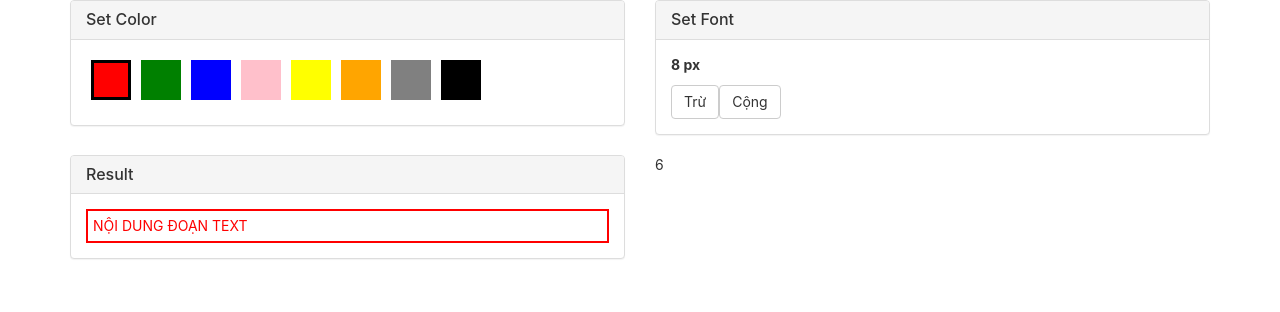
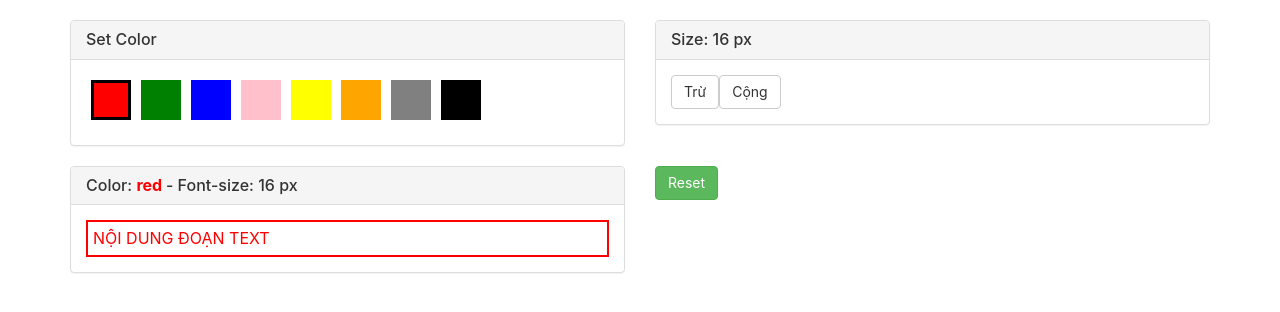
Before and after one commit to toanvan273/React-setColor-transfer-props-state, a React (Create React App) app: page / in a window 1280 px wide. Shown: the top 312 px of the page. Built offline with nearby package versions, Linux system fonts and the light colour scheme.

Commit message:
set font

```diff
--- a/src/App.css
+++ b/src/App.css
@@ -1,23 +1,4 @@
-.App {
-  text-align: center;
-}
 
-.App-logo {
-  animation: App-logo-spin infinite 20s linear;
-  height: 40vmin;
-  pointer-events: none;
-}
-
-.App-header {
-  background-color: #282c34;
-  min-height: 100vh;
-  display: flex;
-  flex-direction: column;
-  align-items: center;
-  justify-content: center;
-  font-size: calc(10px + 2vmin);
-  color: white;
-}
 
 .panel-body span{
     display: inline-block;
@@ -33,3 +14,6 @@
   border: 2px solid red;
   padding: 5px;
 }
+.container{
+  margin-top: 20px
+}
--- a/src/App.js
+++ b/src/App.js
@@ -3,13 +3,14 @@ import './App.css'
 import SetColor from './components/setColor'
 import SetFont from './components/SetFont'
 import Result from './components/Result'
+import Reset from './components/Reset'
 class App extends Component {
     constructor(props){
         super(props)
 
         this.state = {
             color : 'red',
-            fontSize: '16px'
+            fontSize: 16,
         }
     }
     toGetColor = (param) => {
@@ -18,7 +19,20 @@ class App extends Component {
         })
     }
     togetFont = (param) => {
+        if(this.state.fontSize + param >= 8 && this.state.fontSize + param <= 36 ){
+            this.setState({
+                fontSize: this.state.fontSize + param
+            })
+        }
 
+    }
+    toReset = (x) => {
+        if(x){
+            this.setState({
+                color : 'red',
+                fontSize: 16,
+            })
+        }
     }
   render() {
     return (
@@ -26,12 +40,12 @@ class App extends Component {
       <div className="container">
         <div className="row">
            <SetColor color={this.state.color} getColor={this.toGetColor}/>
-            <SetFont font={this.state.fontSize} getFont={this.togetFont}/>
+            <SetFont fontSize={this.state.fontSize} getFont={this.togetFont}/>
         </div>
 
         <div className="row">
-           <Result color={this.state.color}/>
-            <div className="col-md-6">6</div>
+           <Result color={this.state.color} fontSize={this.state.fontSize}/>
+            <Reset toReset={this.toReset}/>
         </div>
       </div>
     );
--- /dev/null
+++ b/src/components/Reset.js
@@ -0,0 +1,16 @@
+import React, {Component} from 'react'
+
+class Reset extends Component {
+    getReset = () => {
+        this.props.toReset(true)
+    }
+    render(){
+        return(
+            <div className="col-md-6">
+                <button className="btn btn-success" type="submit" onClick={this.getReset} >Reset</button>
+            </div>
+        )
+    }
+}
+
+export default Reset
--- a/src/components/Result.js
+++ b/src/components/Result.js
@@ -8,7 +8,8 @@ class Result extends Component {
     setStyle(){
         return {
             color: this.props.color,
-            borderColor: this.props.color
+            borderColor: this.props.color,
+            fontSize: this.props.fontSize
         }
     }
     render(){
@@ -16,7 +17,7 @@ class Result extends Component {
             <div className="col-md-6">
                 <div className="panel panel-default">
                     <div className="panel-heading">
-                        <h3 className="panel-title">Result</h3>
+                        <h3 className="panel-title">Color: <strong style={{color: this.props.color}}> {this.props.color} </strong> - Font-size: {this.props.fontSize} px</h3>
                     </div>
                     <div className="panel-body">
                         <div id="test" style={this.setStyle()}>
--- a/src/components/SetFont.js
+++ b/src/components/SetFont.js
@@ -7,29 +7,19 @@ class SetFont extends Component {
             fontSize : 8, //[8,10,12,14,16,18,20]
         }
     }
-    fnTru = () => {
-        this.setState(
-         {
-             fontSize: this.state.fontSize - 2
-         }
-        )
-    }
-    fnCong = () => {
-        this.setState({
-            fontSize: this.state.fontSize + 2
-        })
+    changeSize(value){
+        this.props.getFont(value)
     }
     render(){
         return(
             <div className="col-md-6">
                 <div className="panel panel-default">
                     <div className="panel-heading">
-                        <h3 className="panel-title">Set Font</h3>
+                        <h3 className="panel-title">Size: {this.props.fontSize} px</h3>
                     </div>
                     <div className="panel-body">
-                        <p><strong> {this.state.fontSize } px </strong></p>
-                        <button class="btn btn-default" type="submit" onClick={this.fnTru}>Trừ</button>
-                        <button class="btn btn-default" type="submit" onClick={this.fnCong}>Cộng</button>
+                        <button className="btn btn-default" type="submit" onClick={()=> this.changeSize(-2)}>Trừ</button>
+                        <button className="btn btn-default" type="submit" onClick={() => this.changeSize(2)}>Cộng</button>
                     </div>
                 </div>
             </div>
```
